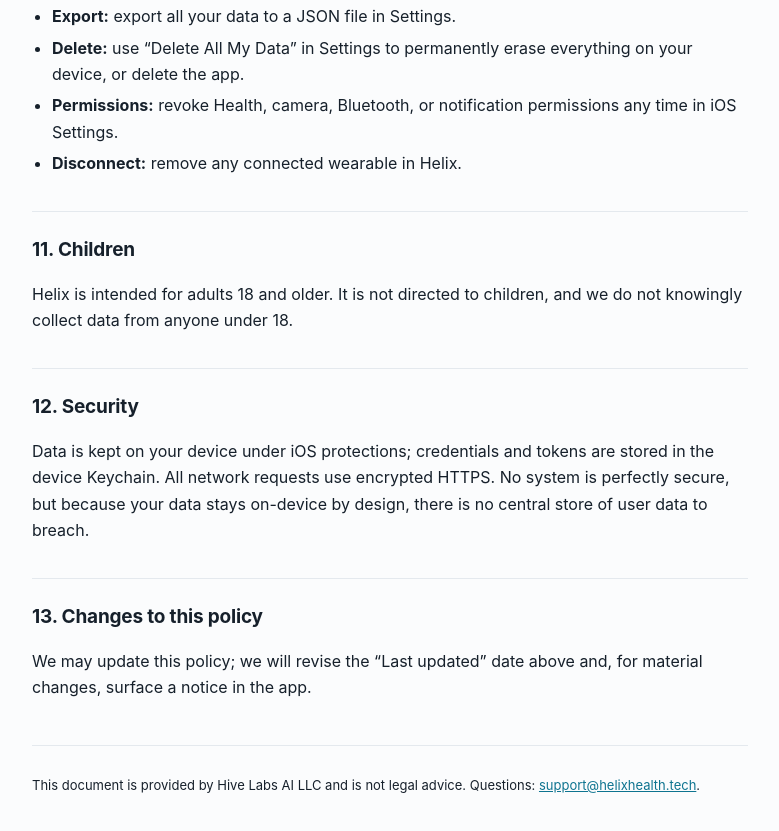
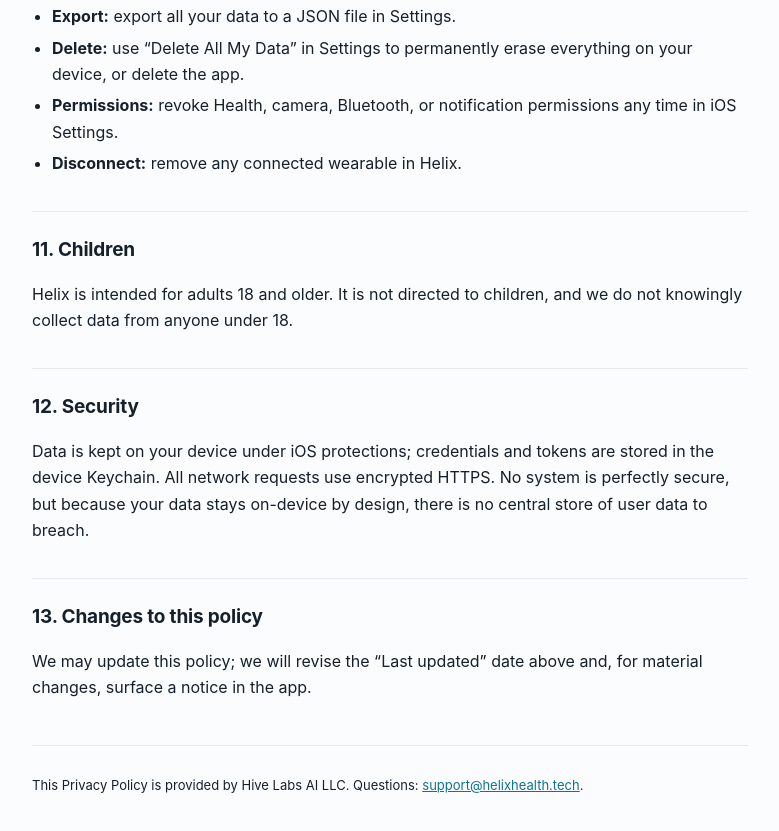
Before and after one commit to Hive239/helixhealth-site, a plain HTML site: page privacy/index.html in a window 1280 px wide. Shown: the part 2757-3588 px from the top of the page, without its empty margins (250-1029 px from the left). Drawn offline with Linux system fonts and the light colour scheme.

Commit message:
Remove draft disclaimer note from Privacy footer

```diff
--- a/privacy/index.html
+++ b/privacy/index.html
@@ -103,7 +103,7 @@
   <p>We may update this policy; we will revise the “Last updated” date above and, for material changes, surface a notice in the app.</p>
 
   <footer>
-    <p>This document is provided by Hive Labs AI LLC and is not legal advice. Questions: <a href="mailto:support@helixhealth.tech">support@helixhealth.tech</a>.</p>
+    <p>This Privacy Policy is provided by Hive Labs AI LLC. Questions: <a href="mailto:support@helixhealth.tech">support@helixhealth.tech</a>.</p>
   </footer>
 </div>
 </body>
```
